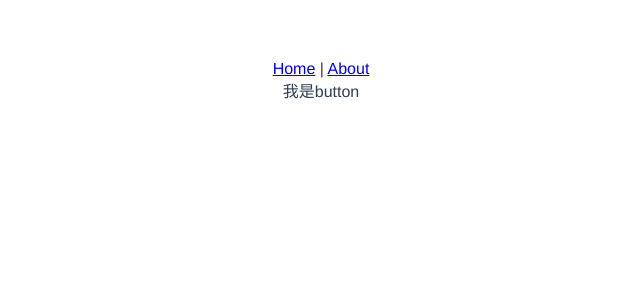
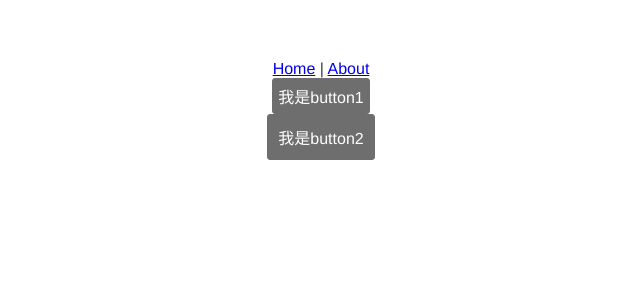
Before and after one commit to Even-cxw/TypeScript, a Vue app in the folder ts03/: page / in a window 1280 px wide. Shown: the top 300 px of the page, without its empty margins (319-959 px from the left). Built offline with nearby package versions, Linux system fonts and the light colour scheme.

Commit message:
封装简单的vue组件

```diff
--- a/ts03/src/components/UIKit/UIButton.vue
+++ b/ts03/src/components/UIKit/UIButton.vue
@@ -1,6 +1,10 @@
 <template>
-  <div>
-    我是button
+  <div class='button-wrap'>
+    <div class="button-inner"
+    :class="{'smart':smart,'large':large}"
+    >
+      <slot></slot>
+    </div>
   </div>
 </template>
 
@@ -14,6 +18,23 @@ export default class UIButton extends Vue{
 </script>
 
 
-<style lang="stylus" scope>
+<style lang='stylus' scoped>
+.button-wrap {
 
+  .button-inner {
+    box-sizing: boder-box;
+    display inline-block
+    padding : 5px;
+    border-radius: 3px;
+    color: #fff;
+    background :#6e6e6e;
+    border:1px solid #6e6e6e;
+  }
+  .smart {
+    padding: 5px;
+  }
+  .large {
+    padding: 10px;
+  }
+}
 </style>
--- /dev/null
+++ b/ts03/src/components/UIKit/UIButton2.vue
@@ -0,0 +1,68 @@
+<!-- button封装正常写法 -->
+<template>
+  <div class='button-wrap'>
+    <div class="button-inner"
+    :class="{'smart':smart,'large':large}"
+    >
+      <slot></slot>
+    </div>
+  </div>
+</template>
+
+<script>
+export default {
+  props: {
+    // 父组件值传递key没有传递val时，值为true,
+    smart: {
+      type: Boolean,
+      default: false,
+    },
+    large: {
+      type: Boolean,
+      default: false,
+    }
+  },
+  components: {},
+  data() {
+    return {
+    };
+  },
+  computed: {},
+  watch: {},
+  methods: {
+  },
+  created() {
+  },
+  mounted() {
+    console.log('button2-smart',this.smart);
+  },
+  beforeCreate() {}, //生命周期 - 创建之前
+  beforeMount() {}, //生命周期 - 挂载之前
+  beforeUpdate() {}, //生命周期 - 更新之前
+  updated() {}, //生命周期 - 更新之后
+  beforeDestroy() {}, //生命周期 - 销毁之前
+  destroyed() {}, //生命周期 - 销毁完成
+  activated() {}, //如果页面有keep-alive缓存功能，这个函数会触发
+  }
+</script>
+
+<style lang='stylus' scoped>
+.button-wrap {
+
+  .button-inner {
+    box-sizing: boder-box;
+    display inline-block
+    padding : 5px;
+    border-radius: 3px;
+    color: #fff;
+    background :#6e6e6e;
+    border:1px solid #6e6e6e;
+  }
+  .smart {
+    padding: 5px;
+  }
+  .large {
+    padding: 10px;
+  }
+}
+</style>
--- a/ts03/src/views/Home.vue
+++ b/ts03/src/views/Home.vue
@@ -1,15 +1,18 @@
 <template>
   <div>
-    <UIButton></UIButton>
+    <UIButton1 large>我是button1</UIButton1>
+    <UIButton2 large>我是button2</UIButton2>
   </div>
 </template>
 
 <script lang="ts">
 import { Component, Vue } from 'vue-property-decorator';
-import UIButton from '../components/UIKit/UIButton.vue';
+import UIButton1 from '../components/UIKit/UIButton.vue';
+import UIButton2 from '../components/UIKit/UIButton2.vue'
 @Component({
   components: {
-    UIButton,
+    UIButton1,
+    UIButton2
   }
 })
 export default class ClassName extends Vue{
```
